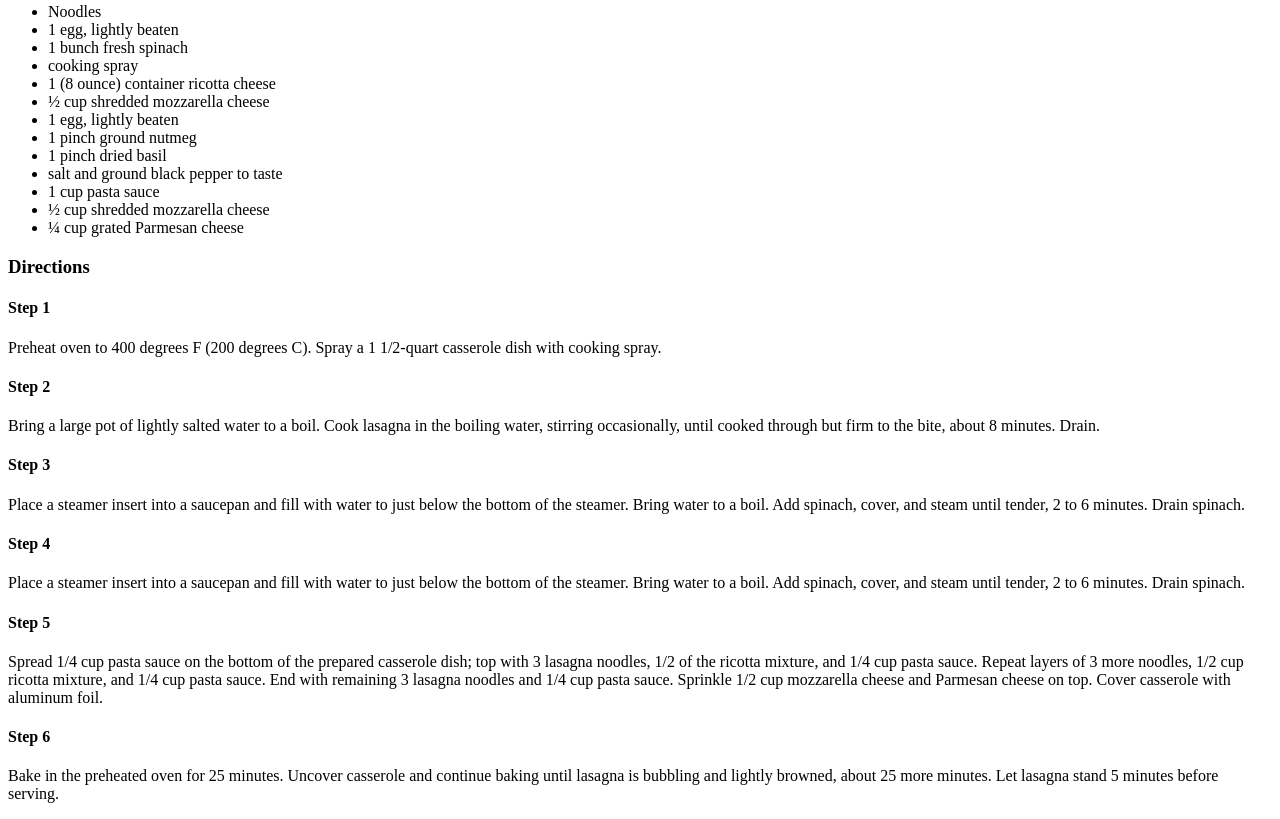
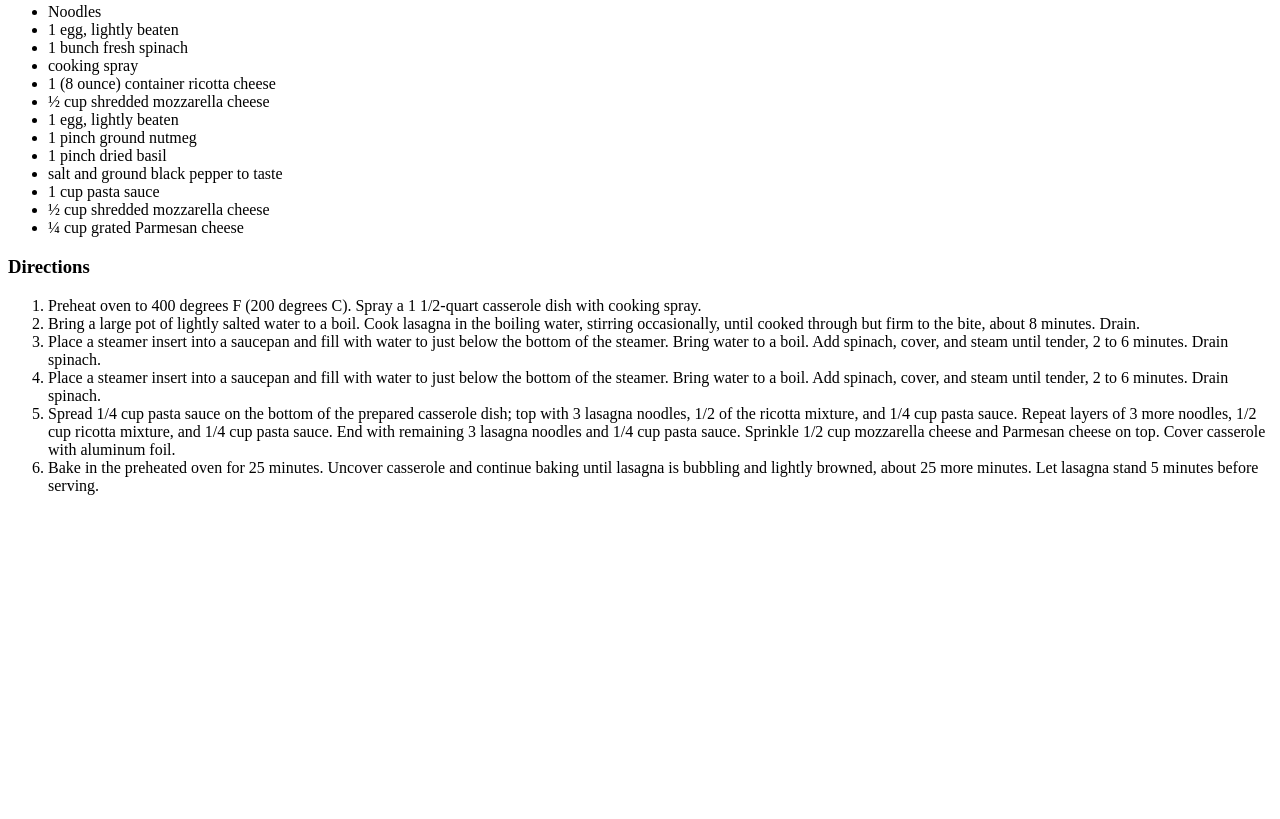
Before and after one commit to whitecoathacker/odin-recipe, a plain HTML site: page recipes/lasagna.html in a window 1280 px wide. Shown: the part 522-1341 px from the top of the page. After the commit the page ends 1033 px from the top, so only its background shows below. Drawn offline with Linux system fonts and the light colour scheme.

Commit message:
Correct ordered list on the Lasagna page
Corrected the Ordered List items on the Lasagna page.
Initially were listed as Headings and paragraphs. Now
changed to step by step instructions in an ordered list.

```diff
--- a/recipes/lasagna.html
+++ b/recipes/lasagna.html
@@ -34,23 +34,15 @@
                     </ul>
 
                 <h3>Directions</h3>
-                    <h4>Step 1</h4>
-                        <p>Preheat oven to 400 degrees F (200 degrees C). Spray a 1 1/2-quart casserole dish with cooking spray. </p>
+                    <ol>
+                        <li>Preheat oven to 400 degrees F (200 degrees C). Spray a 1 1/2-quart casserole dish with cooking spray.</li>
+                        <li>Bring a large pot of lightly salted water to a boil. Cook lasagna in the boiling water, stirring occasionally, until cooked through but firm to the bite, about 8 minutes. Drain. </li>
+                        <li>Place a steamer insert into a saucepan and fill with water to just below the bottom of the steamer. Bring water to a boil. Add spinach, cover, and steam until tender, 2 to 6 minutes. Drain spinach.</li>
+                        <li>Place a steamer insert into a saucepan and fill with water to just below the bottom of the steamer. Bring water to a boil. Add spinach, cover, and steam until tender, 2 to 6 minutes. Drain spinach. </li>
+                        <li>Spread 1/4 cup pasta sauce on the bottom of the prepared casserole dish; top with 3 lasagna noodles, 1/2 of the ricotta mixture, and 1/4 cup pasta sauce. Repeat layers of 3 more noodles, 1/2 cup ricotta mixture, and 1/4 cup pasta sauce. End with remaining 3 lasagna noodles and 1/4 cup pasta sauce. Sprinkle 1/2 cup mozzarella cheese and Parmesan cheese on top. Cover casserole with aluminum foil. </li>
+                        <li>Bake in the preheated oven for 25 minutes. Uncover casserole and continue baking until lasagna is bubbling and lightly browned, about 25 more minutes. Let lasagna stand 5 minutes before serving. </li>
+                    </ol>
 
-                    <h4>Step 2</h4>
-                        <p>Bring a large pot of lightly salted water to a boil. Cook lasagna in the boiling water, stirring occasionally, until cooked through but firm to the bite, about 8 minutes. Drain. </p>
-
-                    <h4>Step 3</h4>
-                        <p>Place a steamer insert into a saucepan and fill with water to just below the bottom of the steamer. Bring water to a boil. Add spinach, cover, and steam until tender, 2 to 6 minutes. Drain spinach. </p>
-
-                    <h4>Step 4</h4>
-                        <p>Place a steamer insert into a saucepan and fill with water to just below the bottom of the steamer. Bring water to a boil. Add spinach, cover, and steam until tender, 2 to 6 minutes. Drain spinach. </p>
-
-                    <h4>Step 5</h4>
-                        <p>Spread 1/4 cup pasta sauce on the bottom of the prepared casserole dish; top with 3 lasagna noodles, 1/2 of the ricotta mixture, and 1/4 cup pasta sauce. Repeat layers of 3 more noodles, 1/2 cup ricotta mixture, and 1/4 cup pasta sauce. End with remaining 3 lasagna noodles and 1/4 cup pasta sauce. Sprinkle 1/2 cup mozzarella cheese and Parmesan cheese on top. Cover casserole with aluminum foil. </p>
-
-                    <h4>Step 6</h4>
-                        <p>Bake in the preheated oven for 25 minutes. Uncover casserole and continue baking until lasagna is bubbling and lightly browned, about 25 more minutes. Let lasagna stand 5 minutes before serving. </p>
 
                     </body>
 </html>
```
